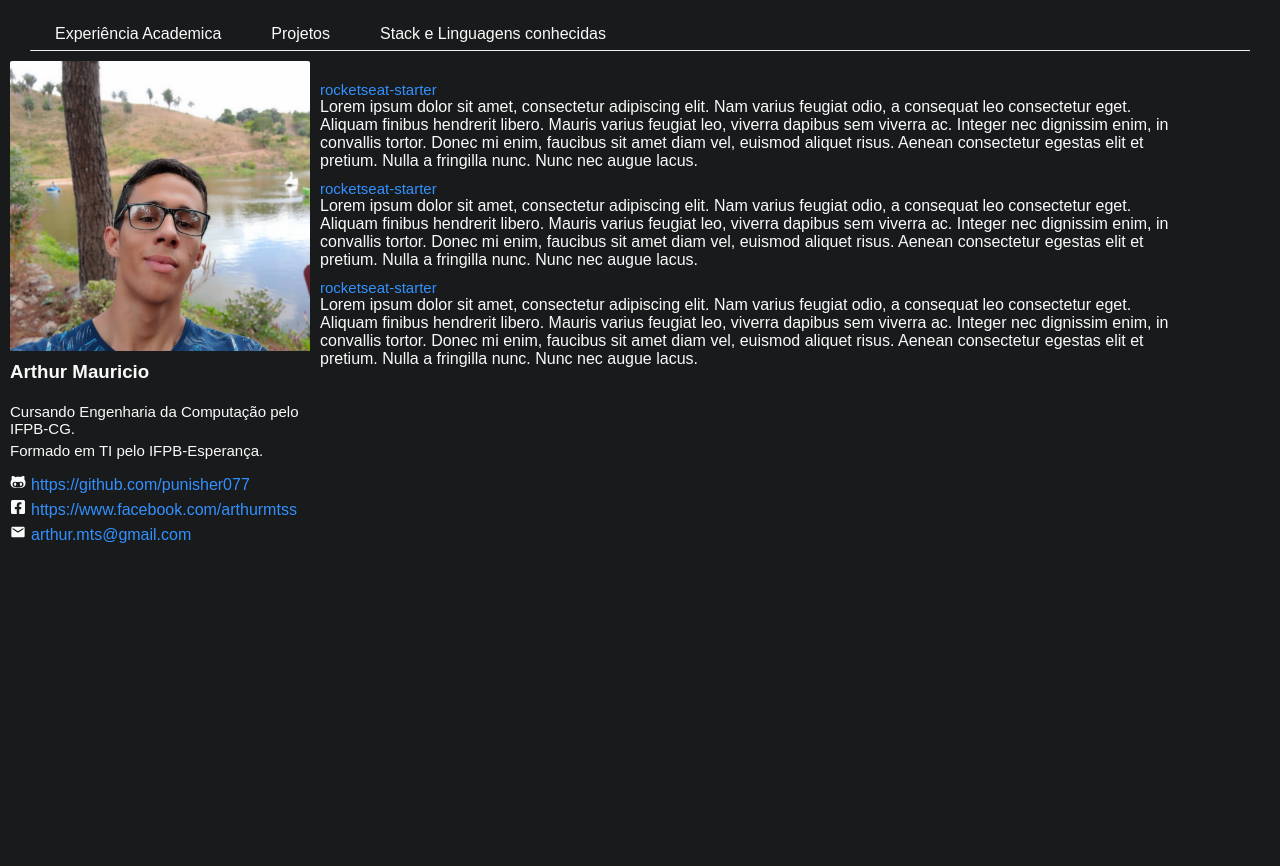
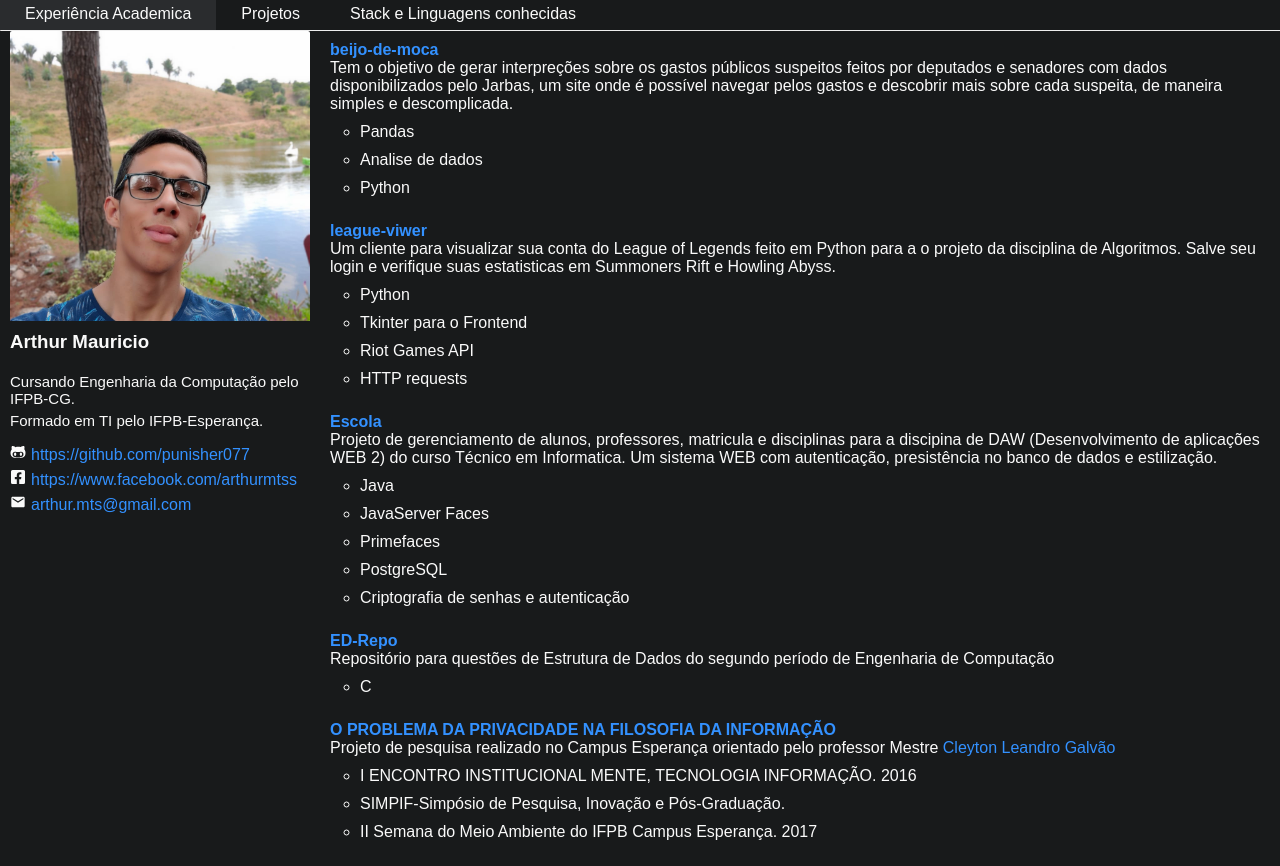
Before and after one commit to arthur-mts/portifolio-react, a React (Create React App) app: page /projetos in a window 1280 px wide. Before the commit the page ends 800 px from the top, so only its background shows below. Built offline with nearby package versions, Linux system fonts and the light colour scheme.

Commit message:
navbar pronto

```diff
--- a/src/App.css
+++ b/src/App.css
@@ -19,5 +19,5 @@ body{
 
 .content{
   display: flex;
-  margin: 10px 10px;
+  margin-left: 10px;
 }
--- a/src/components/Academic/style.css
+++ b/src/components/Academic/style.css
@@ -4,6 +4,8 @@
 
 .listCursos{
     margin: 0 10px 0 10px;
+    padding-top: 20px;
+    padding-bottom: 10px;
 
 }
 
@@ -13,9 +15,15 @@
     margin-top: 20px;
 }
 
-.listCursos > li{
+
+
+
+.listCursos li{
     padding-bottom: 40px;
     display: flex;
+    font-size: 15px;
+    padding-bottom: 5px;
+    list-style-type: none;
 
 }
 
--- a/src/components/Info/style.css
+++ b/src/components/Info/style.css
@@ -14,12 +14,12 @@
 
 }
 
-ul{
+.profile ul{
     padding-top: 20px;
     padding-bottom: 10px;
 }
 
-li{
+.profile li{
     font-size: 15px;
     padding-bottom: 5px;
     list-style-type: none;
@@ -34,7 +34,7 @@ li{
 .profile a:hover{
     text-decoration: underline;
 }
-p{
+.profile p{
     padding-bottom: 5px;
 }
 .desc{
--- a/src/components/Navbar/index.js
+++ b/src/components/Navbar/index.js
@@ -1,4 +1,4 @@
-import React from 'react';
+import React, { useState, useEffect } from 'react';
 import { NavLink } from 'react-router-dom';
 // import { Container } from './styles';
 
@@ -6,8 +6,29 @@ import './style.css';
 
 
 export default function Navbar() {
+  const [scroll, setscroll] = useState(false);
+  useEffect(() => {
+    window.addEventListener('scroll', () => {
+
+      const isTop = window.scrollY < 148;
+      if (isTop!== true) {
+        setscroll(true);
+      }
+      else {
+        setscroll(false);
+      }
+      console.log(scroll);
+    });
+
+    return () =>
+      window.removeEventListener('scroll');
+  }, []);
+
+
+
+
   return (
-    <div className="containerNav">
+    <div className={scroll ? 'containerNav scrolled': 'containerNav'}>
       <nav>
         {/* <a href="https://www.w3schools.com/css/css_navbar.asp">Experiência Academica</a>
             <a href="https://github.com/punisher077/portifolio-ieee">Projetos</a>
@@ -22,7 +43,7 @@ export default function Navbar() {
           Stack e Linguagens conhecidas
               </NavLink>
       </nav>
-      <hr/>
+      <hr />
 
     </div>
   );
--- a/src/components/Navbar/style.css
+++ b/src/components/Navbar/style.css
@@ -1,16 +1,20 @@
 .containerNav{
-    margin-left: 30px;
-    margin-right: 30px;
+    width: 100%;
+}
+
+.scrolled{
+    background-color: #fff;
+    position: fixed;
 }
 .containerNav hr{
     border-top: 1px #2a2c2e;
 }
 .containerNav nav{
-    margin-top: 20px;
     display: flex;
     /* text-align: center; */
     height: 30px;
 }
+
 
 
 .containerNav a {
--- a/src/components/Projects/index.js
+++ b/src/components/Projects/index.js
@@ -8,17 +8,91 @@ export default function Projects() {
         <>
             <ul className="repoList">
                 <li>
-                    <a href="https://github.com/punisher077/rocketseat-starter">rocketseat-starter</a>
-                    <p>Lorem ipsum dolor sit amet, consectetur adipiscing elit. Nam varius feugiat odio, a consequat leo consectetur eget. Aliquam finibus hendrerit libero. Mauris varius feugiat leo, viverra dapibus sem viverra ac. Integer nec dignissim enim, in convallis tortor. Donec mi enim, faucibus sit amet diam vel, euismod aliquet risus. Aenean consectetur egestas elit et pretium. Nulla a fringilla nunc. Nunc nec augue lacus.</p>
+                    <h4>
+                        <a href="https://github.com/punisher077/beijo-de-moca" className="mainLink">
+                            beijo-de-moca</a>
+                    </h4>
+
+                    <p>Tem o objetivo de gerar interpreções sobre os gastos públicos suspeitos feitos por deputados e senadores com
+                    dados disponibilizados pelo Jarbas, um site onde é possível navegar pelos gastos e descobrir mais sobre cada suspeita, de maneira simples e descomplicada.</p>
+
+                    <ul className="techs">
+                        <li>Pandas</li>
+                        <li>Analise de dados</li>
+                        <li>Python</li>
+
+                    </ul>
                 </li>
+
+
                 <li>
-                    <a href="https://github.com/punisher077/rocketseat-starter">rocketseat-starter</a>
-                    <p>Lorem ipsum dolor sit amet, consectetur adipiscing elit. Nam varius feugiat odio, a consequat leo consectetur eget. Aliquam finibus hendrerit libero. Mauris varius feugiat leo, viverra dapibus sem viverra ac. Integer nec dignissim enim, in convallis tortor. Donec mi enim, faucibus sit amet diam vel, euismod aliquet risus. Aenean consectetur egestas elit et pretium. Nulla a fringilla nunc. Nunc nec augue lacus.</p>
+                    <h4>
+                        <a href="https://github.com/punisher077/league-viwer" className="mainLink">
+                            league-viwer</a>
+                    </h4>
+                    <p>Um cliente para visualizar sua conta do League of Legends feito em Python para a o projeto da disciplina de Algoritmos. Salve seu login e verifique suas estatisticas em Summoners Rift e Howling Abyss.</p>
+
+                    <ul className="techs">
+                        <li>Python</li>
+                        <li>Tkinter para o Frontend</li>
+                        <li>Riot Games API</li>
+                        <li>HTTP requests</li>
+                    </ul>
                 </li>
 
                 <li>
-                    <a href="https://github.com/punisher077/rocketseat-starter">rocketseat-starter</a>
-                    <p>Lorem ipsum dolor sit amet, consectetur adipiscing elit. Nam varius feugiat odio, a consequat leo consectetur eget. Aliquam finibus hendrerit libero. Mauris varius feugiat leo, viverra dapibus sem viverra ac. Integer nec dignissim enim, in convallis tortor. Donec mi enim, faucibus sit amet diam vel, euismod aliquet risus. Aenean consectetur egestas elit et pretium. Nulla a fringilla nunc. Nunc nec augue lacus.</p>
+                    <h4>
+                        <a href="https://github.com/punisher077/Escola" className="mainLink">
+                            Escola</a>
+                    </h4>
+
+                    <p>Projeto de gerenciamento de alunos, professores, matricula e disciplinas para a discipina de DAW (Desenvolvimento de aplicações WEB 2) do curso Técnico em Informatica. Um sistema WEB com autenticação, presistência no banco de dados e estilização.</p>
+
+                    <ul className="techs">
+                        <li>Java</li>
+                        <li>JavaServer Faces</li>
+                        <li>Primefaces</li>
+                        <li>PostgreSQL</li>
+                        <li>Criptografia de senhas e autenticação</li>
+                    </ul>
+                </li>
+
+                <li>
+                    <h4>
+                        <a href="https://github.com/punisher077/ED-Repo" className="mainLink">
+                            ED-Repo</a>
+                    </h4>
+
+                    <p>Repositório para questões de Estrutura de Dados do segundo período de Engenharia de Computação</p>
+
+                    <ul className="techs">
+                        <li>C</li>
+                    </ul>
+                </li>
+
+
+                <li>
+                    <h4>
+                        <a href="http://lattes.cnpq.br/8728826313945150" className="mainLink">
+                            O PROBLEMA DA PRIVACIDADE NA FILOSOFIA DA INFORMAÇÃO</a>
+                    </h4>
+
+                    <p>Projeto de pesquisa realizado no Campus Esperança orientado pelo professor Mestre <a href="http://lattes.cnpq.br/7291661662684268"> Cleyton Leandro Galvão</a></p>
+
+                    <ul className="techs">
+                        <li>
+
+                            I ENCONTRO INSTITUCIONAL MENTE, TECNOLOGIA INFORMAÇÃO. 2016</li>
+
+                        <li>
+                            SIMPIF-Simpósio de Pesquisa, Inovação e Pós-Graduação.
+                        </li>
+
+                        <li>
+
+                            II Semana do Meio Ambiente do IFPB Campus Esperança. 2017
+                        </li>
+                    </ul>
                 </li>
 
             </ul>
--- a/src/components/Projects/style.css
+++ b/src/components/Projects/style.css
@@ -1,15 +1,27 @@
 .repoList{
-    margin-left: 10px;
+    margin-left: 20px;
+    margin-top: 10px;
+    list-style: none;
+}
+.repoList a{
+    color: #3391ff;
+    text-decoration: none;
 }
 
-.repoList a{
-    color: #3391ff;;
-    text-decoration: none;
+.repoList > li{
+    padding-bottom: 15px;
 }
-.repoList li{
+
+.repoList p{
+    font-size: 16px;
+    padding-bottom: 10px;
 
 }
-.repoList p{
-    font-size: 16px;
-    width: 90%;
+
+.techs{
+    padding-left: 30px;
 }
+
+.techs > li{
+    margin-bottom: 10px;
+}
```
